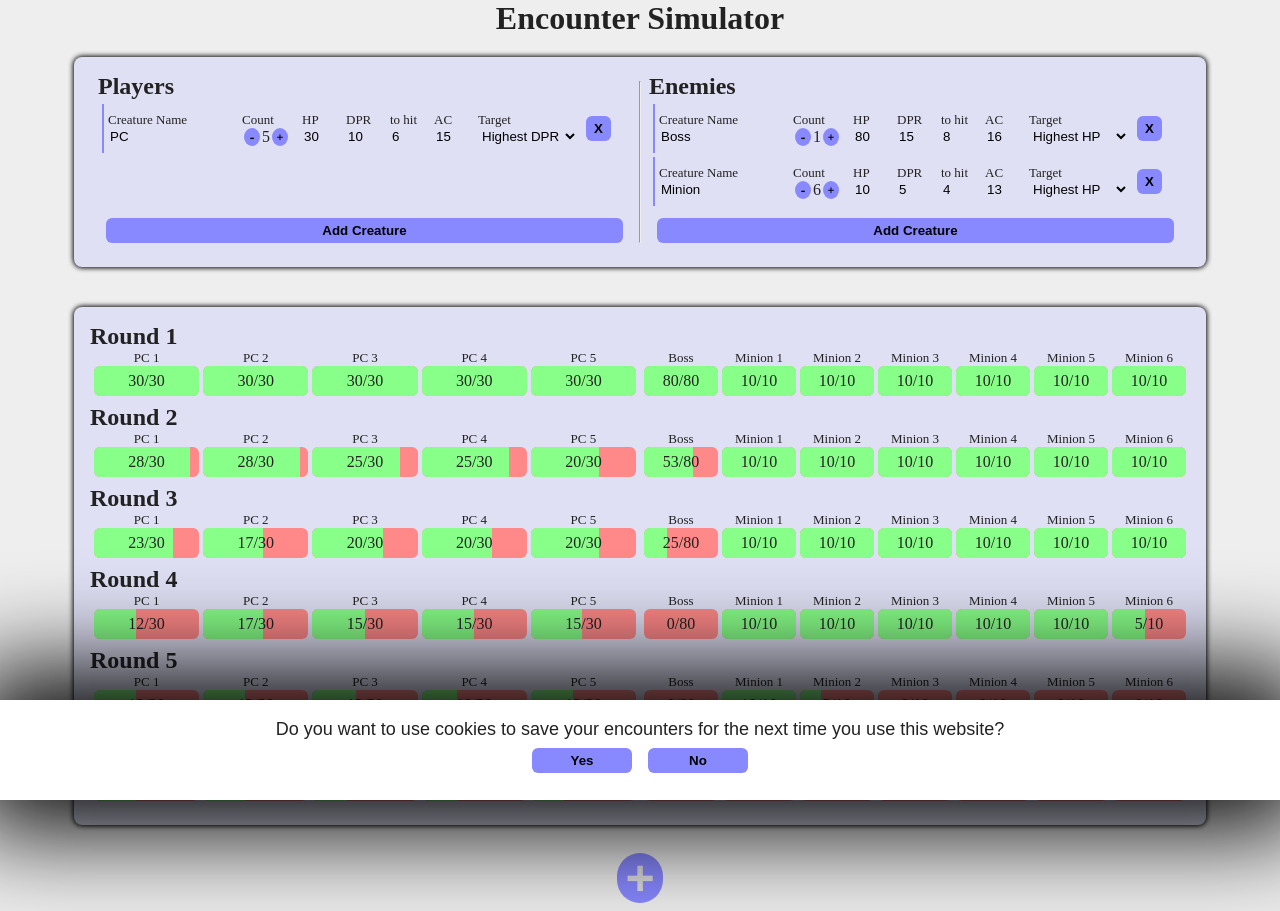
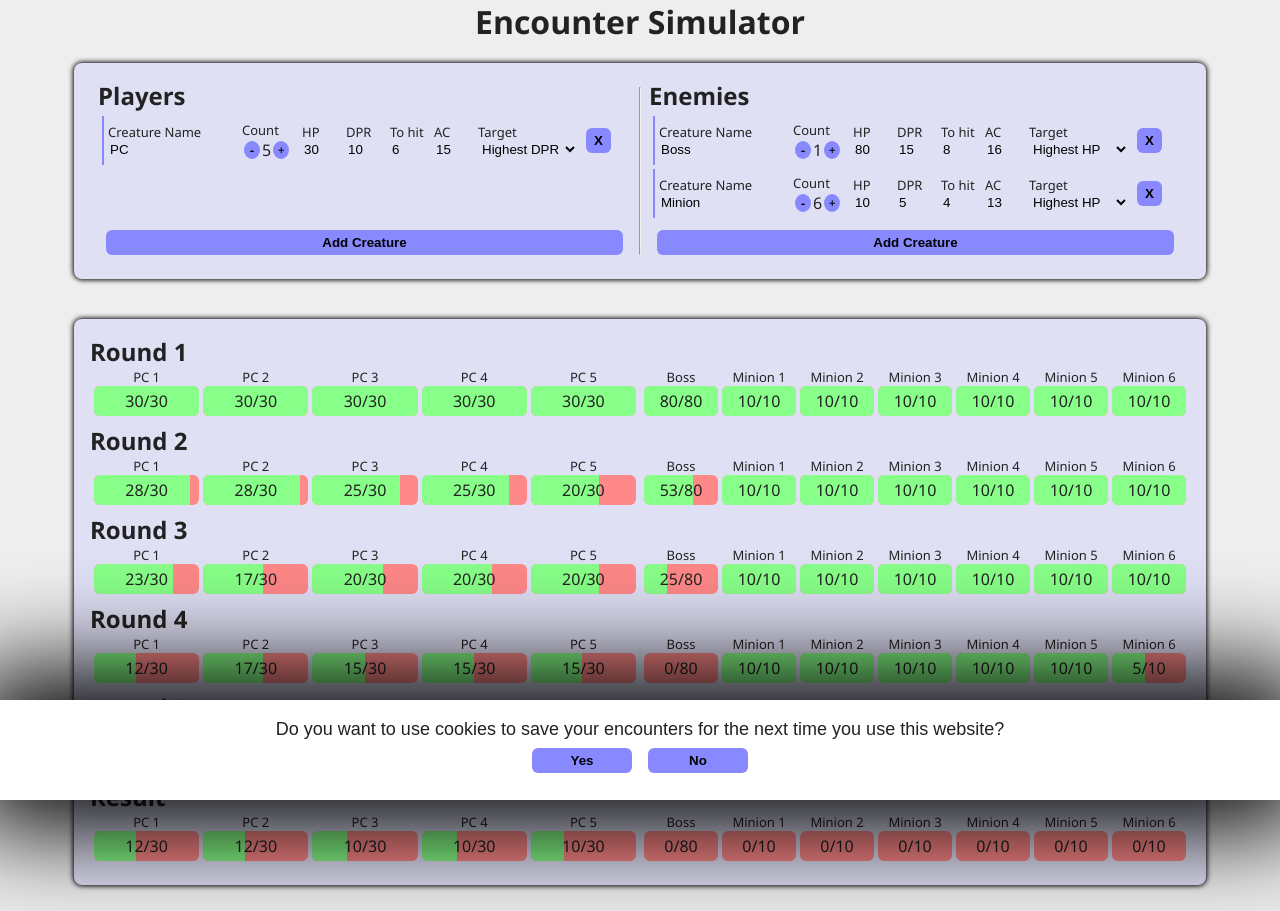
Before and after one commit to Trekiros/battleSim, a Next.js app: page / in a window 1280 px wide. Shown: the top 911 px of the page. Built offline with nearby package versions, Linux system fonts and the light colour scheme.

Commit message:
small fixes

```diff
--- a/components/creatureBuilder/creatureBuilder.tsx
+++ b/components/creatureBuilder/creatureBuilder.tsx
@@ -30,9 +30,13 @@ const CreatureBuilder:FC<PropType> = ({ creature, onCreatureChange, onCreatureDe
             <div className={styles.inputGroup}>
                 <label>Count</label>
                 <div className={styles.count}>
-                    <button onClick={() => doUpdate(clone => {clone.count--})}>-</button>
+                    <button onClick={() => doUpdate(clone => {
+                        clone.count = Math.max(1, clone.count - 1)
+                    })}>-</button>
                     {creature.count}
-                    <button onClick={() => doUpdate(clone => {clone.count++})}>+</button>
+                    <button onClick={() => doUpdate(clone => {
+                        clone.count = Math.min(20, clone.count + 1)
+                    })}>+</button>
                 </div>
             </div>
 
@@ -64,7 +68,7 @@ const CreatureBuilder:FC<PropType> = ({ creature, onCreatureChange, onCreatureDe
 
             {/* TO HIT */}
             <div className={styles.inputGroup}>
-                <label>to hit</label>
+                <label>To hit</label>
                 <input type={'number'} value={creature.toHit} placeholder={"To Hit bonus"} onChange={(event) => doUpdate((clone) => {
                     clone.toHit = Number(event.target.value)
                 })} />
--- a/components/simulation/simulation.module.scss
+++ b/components/simulation/simulation.module.scss
@@ -2,10 +2,6 @@
 
 .simulation {
     @include genericContainer;
-
-    @include lowWidth() {
-        width: 461px;
-    }
 
     .round {
         margin-bottom: 8px;
--- a/pages/index.module.scss
+++ b/pages/index.module.scss
@@ -9,7 +9,7 @@
 
     .text {
         overflow-x: hidden;
-        transition: width 0.5s;
+        transition: width 0.25s;
         width: 100px;
     }
     &:not(:hover) .text {
@@ -19,11 +19,11 @@
     .plus {
         font-size: 50px;
         font-family: 'Franklin Gothic Medium', 'Arial Narrow', Arial, sans-serif;
-        transition: transform 0.5s ease-out;
+        transition: transform 0.25s ease-out;
         transform: rotate(0deg)
     }
     &:hover .plus {
-        transform: rotate(180deg);
+        transform: rotate(270deg);
     }
 
 }
--- a/styles/_shared.scss
+++ b/styles/_shared.scss
@@ -7,6 +7,10 @@
     background: #e0e0f5;
     margin: 20px;
     width: 1100px;
+
+    @include lowWidth() {
+        width: 545px;
+    }
 }
 
 @mixin lowWidth() {
--- a/styles/globals.scss
+++ b/styles/globals.scss
@@ -5,6 +5,7 @@ main {
     flex-direction: column;
     align-items: center;
     padding: 0 20px;
+    font-family: 'Segoe UI', Tahoma, Geneva, Verdana, sans-serif;
 }
 
 .content {
```
Also changed, not shown: 1 other file (tests, documents, lock files or other folders).
